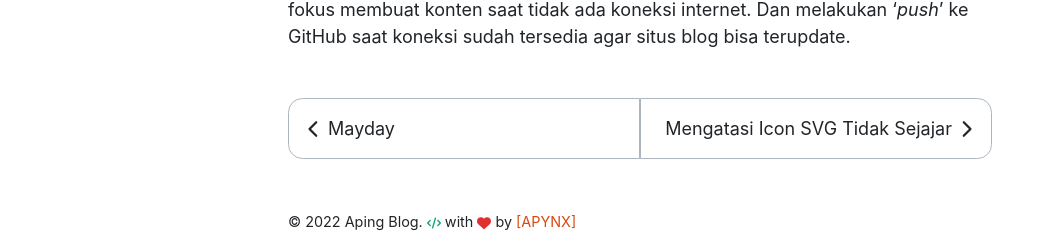
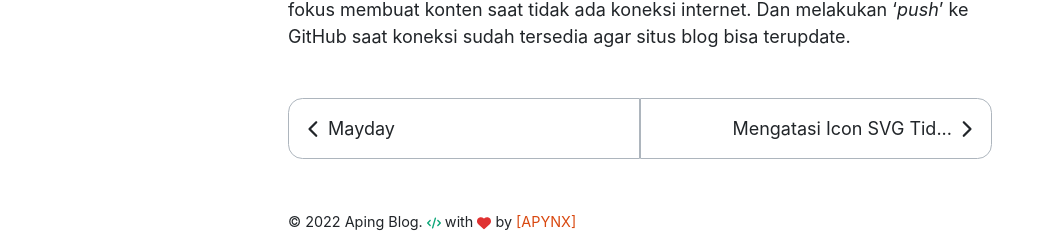
Before and after one commit to apynx/apynx.github.io, a Jekyll site: the page built from _posts/2022-05-02-keunggulan-jekyll.md, in a window 1280 px wide. Shown: the part 1241-1488 px from the top of the page, without its empty margins (0-1039 px from the left). Built offline with Jekyll 4.4.1, drawn with Linux system fonts in a browser that asks for light colours.

Commit message:
add truncate char post

```diff
--- a/_layouts/post.html
+++ b/_layouts/post.html
@@ -37,7 +37,7 @@ layout: default
 <div class="post-pagination">
   {% if page.previous %}
     <a class="post-pagination-item left" href="{{ page.previous.url | relative_url }}">
-      <svg xmlns="http://www.w3.org/2000/svg" viewBox="0 0 320 512" width="18px" height="18px" fill="var(--body-color)"><path d="M224 480c-8.188 0-16.38-3.125-22.62-9.375l-192-192c-12.5-12.5-12.5-32.75 0-45.25l192-192c12.5-12.5 32.75-12.5 45.25 0s12.5 32.75 0 45.25L77.25 256l169.4 169.4c12.5 12.5 12.5 32.75 0 45.25C240.4 476.9 232.2 480 224 480z"/></svg> <span class="post-pagination-title">{{ page.previous.title | markdownify | strip_html }}</span>
+      <svg xmlns="http://www.w3.org/2000/svg" viewBox="0 0 320 512" width="18px" height="18px" fill="var(--body-color)"><path d="M224 480c-8.188 0-16.38-3.125-22.62-9.375l-192-192c-12.5-12.5-12.5-32.75 0-45.25l192-192c12.5-12.5 32.75-12.5 45.25 0s12.5 32.75 0 45.25L77.25 256l169.4 169.4c12.5 12.5 12.5 32.75 0 45.25C240.4 476.9 232.2 480 224 480z"/></svg> <span class="post-pagination-title">{{ page.previous.title | markdownify | strip_html | truncate:25 }}</span>
     </a>
   {% else %}
     <span class="post-pagination-item left"></span>
@@ -45,7 +45,7 @@ layout: default
 
   {% if page.next %}
     <a class="post-pagination-item right" href="{{ page.next.url | relative_url }}">
-      <span class="post-pagination-title">{{ page.next.title | markdownify | strip_html }}</span> <svg xmlns="http://www.w3.org/2000/svg" viewBox="0 0 320 512" width="18px" height="18px" fill="var(--body-color)"><path d="M96 480c-8.188 0-16.38-3.125-22.62-9.375c-12.5-12.5-12.5-32.75 0-45.25L242.8 256L73.38 86.63c-12.5-12.5-12.5-32.75 0-45.25s32.75-12.5 45.25 0l192 192c12.5 12.5 12.5 32.75 0 45.25l-192 192C112.4 476.9 104.2 480 96 480z"/></svg>
+      <span class="post-pagination-title">{{ page.next.title | markdownify | strip_html | truncate:25 }}</span> <svg xmlns="http://www.w3.org/2000/svg" viewBox="0 0 320 512" width="18px" height="18px" fill="var(--body-color)"><path d="M96 480c-8.188 0-16.38-3.125-22.62-9.375c-12.5-12.5-12.5-32.75 0-45.25L242.8 256L73.38 86.63c-12.5-12.5-12.5-32.75 0-45.25s32.75-12.5 45.25 0l192 192c12.5 12.5 12.5 32.75 0 45.25l-192 192C112.4 476.9 104.2 480 96 480z"/></svg>
     </a>
   {% else %}
     <span class="post-pagination-item right"></span>
```
